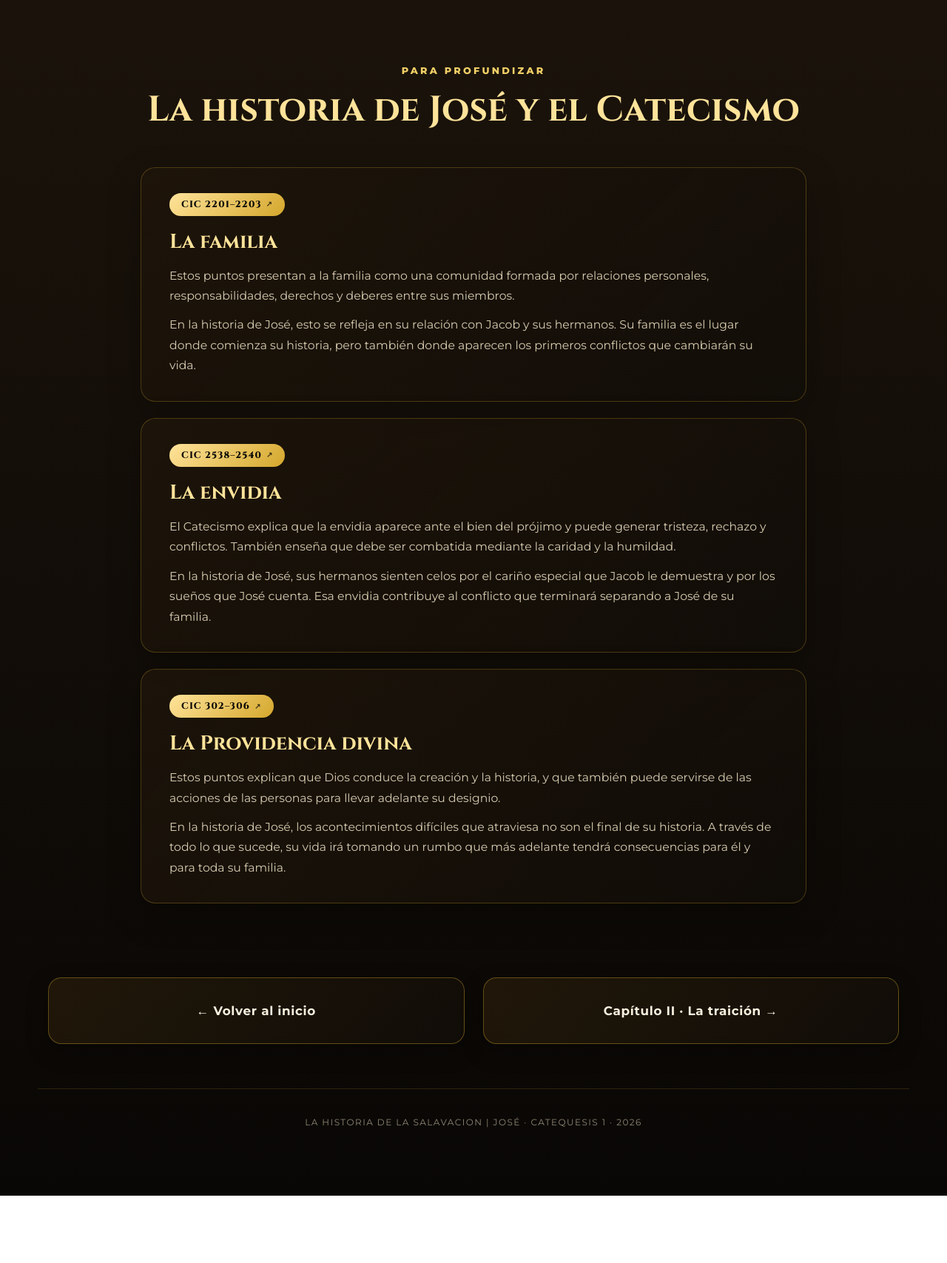
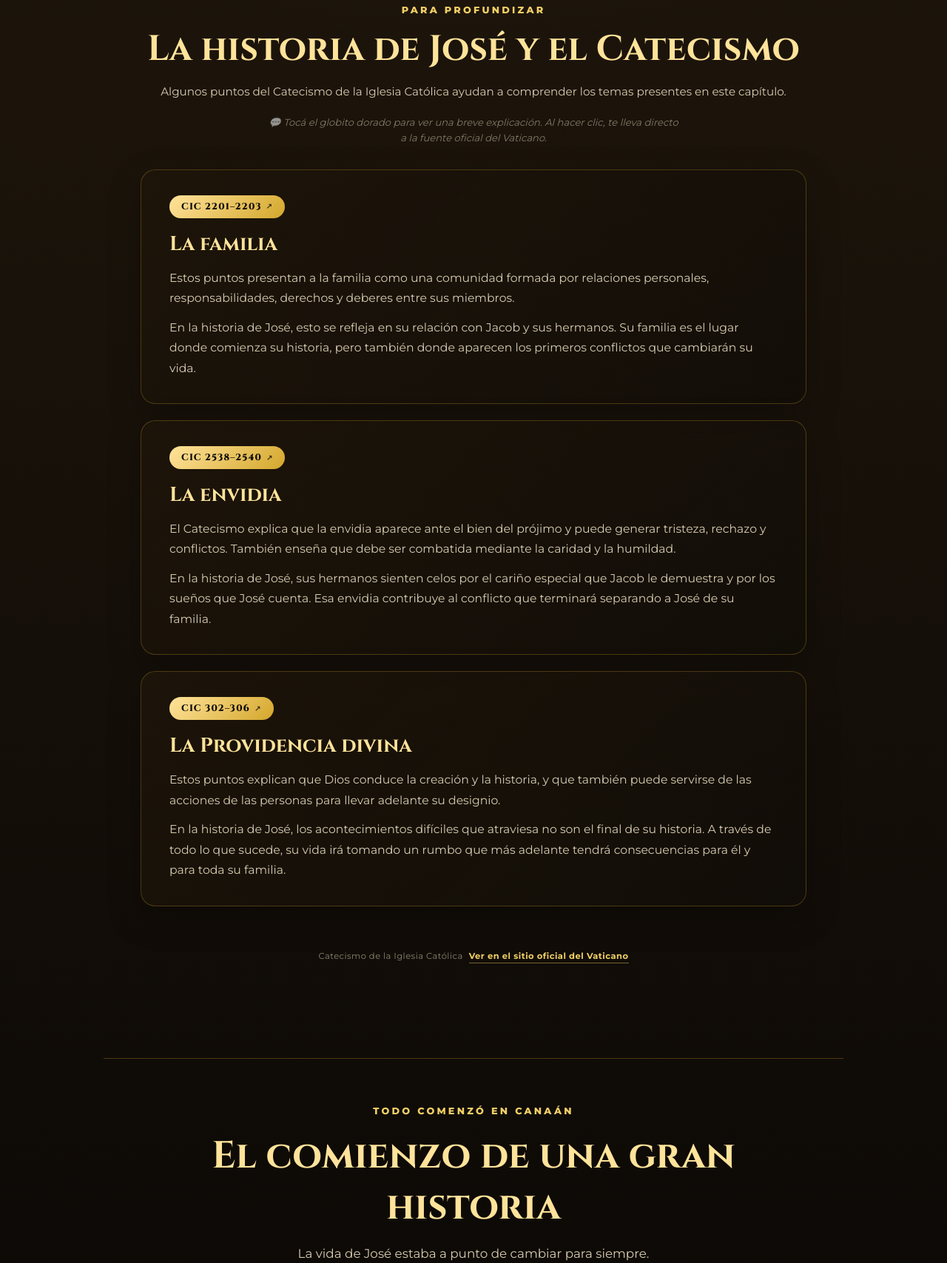
Before and after one commit to porvenfede/jose-actualizado.io, a plain HTML site: page paginas/persona1.html in a window 1280 px wide. Shown: the part 1863-3570 px from the top of the page at 74% size. Before the commit the page ends 3479 px from the top, so only its background shows below. Drawn offline with Linux system fonts and the light colour scheme.

Commit message:
arreglo de menu de cap1 y agrego leyenda de globito dorado en todas las paginas de personas

```diff
--- a/css/persona1.css
+++ b/css/persona1.css
@@ -422,7 +422,7 @@ body {
     margin: -35px auto 80px;
     padding: 8px;
     display: grid;
-    grid-template-columns: repeat(5, 1fr);
+    grid-template-columns: repeat(4, 1fr);
     gap: 8px;
     border: 1px solid rgba(212, 167, 44, 0.28);
     border-radius: 16px;
@@ -523,7 +523,7 @@ body {
 .preguntas-jose {
     scroll-margin-top: 30px;
     max-width: 1150px;
-    margin: 0 auto 100px;
+    margin: 0 auto;
 }
 
 .titulo-seccion {
@@ -677,14 +677,24 @@ body {
     }
 }
 
+/* =========================================================
+   CIC
+   ========================================================= */
+
 .referencias-cic {
     scroll-margin-top: 30px;
     max-width: 1000px;
     margin: 0 auto 100px;
 }
 
-.referencias-cic .titulo-seccion {
-    margin-bottom: 45px;
+.leyenda-cic {
+    text-align: center;
+    margin: -18px auto 32px;
+    max-width: 560px;
+    color: rgba(216, 204, 176, 0.55);
+    font-size: 0.82rem;
+    font-style: italic;
+    line-height: 1.6;
 }
 
 .referencia-cic {
@@ -704,7 +714,6 @@ body {
         border-color 0.3s ease,
         transform 0.3s ease,
         box-shadow 0.3s ease;
-    scroll-margin-top: 30px;
 }
 
 .referencia-cic:hover {
@@ -738,12 +747,11 @@ body {
     margin-bottom: 16px;
     padding: 7px 16px;
     color: var(--negro-egipto);
-    background:
-        linear-gradient(
-            135deg,
-            var(--oro-brillante),
-            var(--oro-jose)
-        );
+    background: linear-gradient(
+        135deg,
+        var(--oro-brillante),
+        var(--oro-jose)
+    );
     font-family: 'Cinzel', serif;
     font-size: 0.78rem;
     font-weight: 800;
@@ -771,6 +779,76 @@ body {
 .numero-cic:focus-visible {
     outline: 2px solid var(--oro-brillante);
     outline-offset: 3px;
+}
+
+.numero-cic::before {
+    content: attr(data-tooltip);
+    position: absolute;
+    left: 50%;
+    bottom: calc(100% + 12px);
+    width: max-content;
+    max-width: 260px;
+    padding: 12px 15px;
+    color: var(--blanco-jose);
+    background: var(--negro-suave);
+    border: 1px solid rgba(212, 167, 44, 0.5);
+    border-radius: 12px;
+    font-family: 'Montserrat', sans-serif;
+    font-size: 0.8rem;
+    font-weight: 500;
+    letter-spacing: normal;
+    line-height: 1.5;
+    text-align: left;
+    text-transform: none;
+    white-space: normal;
+    box-shadow: 0 14px 34px rgba(0, 0, 0, 0.45);
+    opacity: 0;
+    visibility: hidden;
+    transform: translate(-50%, 6px);
+    transition:
+        opacity 0.2s ease,
+        transform 0.2s ease,
+        visibility 0.2s ease;
+    pointer-events: none;
+    z-index: 20;
+}
+
+.numero-cic:hover::before,
+.numero-cic:focus-visible::before {
+    opacity: 1;
+    visibility: visible;
+    transform: translate(-50%, 0);
+}
+
+.referencia-cic-enlace {
+    max-width: 1000px;
+    margin: 40px auto 0;
+    padding: 18px 20px;
+    display: flex;
+    align-items: center;
+    justify-content: center;
+    gap: 8px;
+    flex-wrap: wrap;
+    color: rgba(216, 204, 176, 0.62);
+    font-size: 0.72rem;
+    line-height: 1.6;
+    text-align: center;
+    letter-spacing: 0.04em;
+}
+
+.referencia-cic-enlace a {
+    color: var(--oro-claro);
+    font-weight: 700;
+    text-decoration: none;
+    border-bottom: 1px solid rgba(241, 207, 103, 0.45);
+    transition:
+        color 0.25s ease,
+        border-color 0.25s ease;
+}
+
+.referencia-cic-enlace a:hover {
+    color: var(--oro-brillante);
+    border-color: var(--oro-brillante);
 }
 
 .cierre {
@@ -1051,15 +1129,6 @@ footer p {
         font-size: 0.9rem;
     }
 
-    .referencias-cic {
-        margin-bottom: 70px;
-    }
-
-    .referencia-cic {
-        padding: 26px 22px;
-        border-radius: 16px;
-    }
-
     .cierre {
         margin-top: 70px;
         padding: 45px 15px;
@@ -1089,6 +1158,26 @@ footer p {
         font-size: 0.65rem;
         line-height: 1.6;
     }
+
+    .referencia-cic {
+        padding: 26px 22px;
+        border-radius: 16px;
+    }
+
+    .referencias-cic {
+        margin-bottom: 70px;
+    }
+
+    .numero-cic::before {
+        left: 0;
+        transform: translate(0, 6px);
+        max-width: 220px;
+    }
+
+    .numero-cic:hover::before,
+    .numero-cic:focus-visible::before {
+        transform: translate(0, 0);
+    }
 }
 
 @media (max-width: 380px) {
--- a/paginas/persona1.html
+++ b/paginas/persona1.html
@@ -49,27 +49,27 @@
 
             <div class="capitulos">
 
-                <a href="../paginas/persona1.html" class="activo">
+                <a href="persona1.html" class="activo">
                     I. Los comienzos
                 </a>
 
-                <a href="../paginas/persona2.html">
+                <a href="persona2.html">
                     II. La traición
                 </a>
 
-                <a href="../paginas/persona3.html">
+                <a href="persona3.html">
                     III. El ascenso
                 </a>
 
-                <a href="../paginas/persona4.html">
+                <a href="persona4.html">
                     IV. El reencuentro
                 </a>
 
-                <a href="../paginas/persona5.html">
+                <a href="persona5.html">
                     V. El perdón
                 </a>
 
-                <a href="../paginas/persona6.html">
+                <a href="pueblo.html">
                     VI. ¿Y qué pasó después?
                 </a>
 
@@ -166,7 +166,6 @@
             <details class="pregunta-jose">
 
                 <summary>
-
                     <span class="numero-pregunta">
                         01
                     </span>
@@ -178,7 +177,6 @@
                     <span class="icono-pregunta">
                         +
                     </span>
-
                 </summary>
 
                 <div class="respuesta-jose">
@@ -196,7 +194,6 @@
             <details class="pregunta-jose">
 
                 <summary>
-
                     <span class="numero-pregunta">
                         02
                     </span>
@@ -208,7 +205,6 @@
                     <span class="icono-pregunta">
                         +
                     </span>
-
                 </summary>
 
                 <div class="respuesta-jose">
@@ -225,7 +221,6 @@
             <details class="pregunta-jose">
 
                 <summary>
-
                     <span class="numero-pregunta">
                         03
                     </span>
@@ -237,7 +232,6 @@
                     <span class="icono-pregunta">
                         +
                     </span>
-
                 </summary>
 
                 <div class="respuesta-jose">
@@ -254,7 +248,6 @@
             <details class="pregunta-jose" id="celos">
 
                 <summary>
-
                     <span class="numero-pregunta">
                         04
                     </span>
@@ -266,7 +259,6 @@
                     <span class="icono-pregunta">
                         +
                     </span>
-
                 </summary>
 
                 <div class="respuesta-jose">
@@ -284,7 +276,7 @@
 
         </section>
 
-        <section class="referencias-cic" id="cic">
+        <section class="referencias-cic">
 
             <div class="titulo-seccion">
 
@@ -296,16 +288,27 @@
                     La historia de José y el Catecismo
                 </h2>
 
+                <p>
+                    Algunos puntos del Catecismo de la Iglesia Católica
+                    ayudan a comprender los temas presentes en este capítulo.
+                </p>
+
             </div>
 
-            <article class="referencia-cic" id="cic-familia">
+            <p class="leyenda-cic">
+                💬 Tocá el globito dorado para ver una breve explicación.
+                Al hacer clic, te lleva directo a la fuente oficial del Vaticano.
+            </p>
+
+            <article class="referencia-cic">
 
                 <a
                     class="numero-cic"
-                    href="https://share.google/QiQdkjZo9w58QpTDR"
+                    href="https://www.vatican.va/archive/catechism_sp/index_sp.html"
                     target="_blank"
                     rel="noopener noreferrer"
-                    title="Ver CIC 2201–2203 en el sitio oficial del Vaticano">
+                    title="Ver el Catecismo en el sitio oficial del Vaticano"
+                    data-tooltip="La familia como comunidad de personas, con derechos y deberes entre sus miembros.">
                     CIC 2201–2203
                 </a>
 
@@ -328,14 +331,15 @@
 
             </article>
 
-            <article class="referencia-cic" id="cic-envidia">
+            <article class="referencia-cic">
 
                 <a
                     class="numero-cic"
-                    href="https://share.google/ixU4o46sr6o4xg4Gv"
+                    href="https://www.vatican.va/archive/catechism_sp/index_sp.html"
                     target="_blank"
                     rel="noopener noreferrer"
-                    title="Ver CIC 2538–2540 en el sitio oficial del Vaticano">
+                    title="Ver el Catecismo en el sitio oficial del Vaticano"
+                    data-tooltip="La envidia ante el bien del prójimo, y cómo se vence con la caridad y la humildad.">
                     CIC 2538–2540
                 </a>
 
@@ -359,14 +363,15 @@
 
             </article>
 
-            <article class="referencia-cic" id="cic-providencia">
+            <article class="referencia-cic">
 
                 <a
                     class="numero-cic"
-                    href=" https://share.google/SiLRHxx7NsuMY5EJt"
+                    href="https://www.vatican.va/archive/catechism_sp/index_sp.html"
                     target="_blank"
                     rel="noopener noreferrer"
-                    title="Ver CIC 302–306 en el sitio oficial del Vaticano">
+                    title="Ver el Catecismo en el sitio oficial del Vaticano"
+                    data-tooltip="Dios conduce la historia y puede servirse de las acciones humanas para llevar adelante su designio.">
                     CIC 302–306
                 </a>
 
@@ -390,11 +395,39 @@
 
             </article>
 
+            <div class="referencia-cic-enlace">
 
+                <span>
+                    Catecismo de la Iglesia Católica
+                </span>
+
+                <a
+                    href="https://www.vatican.va/archive/catechism_sp/index_sp.html"
+                    target="_blank"
+                    rel="noopener noreferrer">
+                    Ver en el sitio oficial del Vaticano
+                </a>
+
+            </div>
 
         </section>
 
+        <section class="cierre" id="cierre">
 
+            <span class="cierre-linea">
+                TODO COMENZÓ EN CANAÁN
+            </span>
+
+            <h2>
+                El comienzo de una gran historia
+            </h2>
+
+            <p>
+                La vida de José estaba a punto de cambiar
+                para siempre.
+            </p>
+
+        </section>
 
         <nav class="navegacion-final" aria-label="Navegación entre capítulos">
 
@@ -411,7 +444,7 @@
         <footer>
 
             <p>
-                LA HISTORIA DE LA SALAVACION | JOSÉ · CATEQUESIS 1 · 2026
+                LA HISTORIA DE JOSÉ · CATEQUESIS 1 · 2026
             </p>
 
         </footer>
```
Also changed, not shown: css/persona2.css (+0 -379 lines), paginas/persona2.html (+7 -1 lines), paginas/persona3.html (+4 -0 lines), paginas/persona4.html (+4 -0 lines), paginas/persona5.html (+6 -0 lines).
